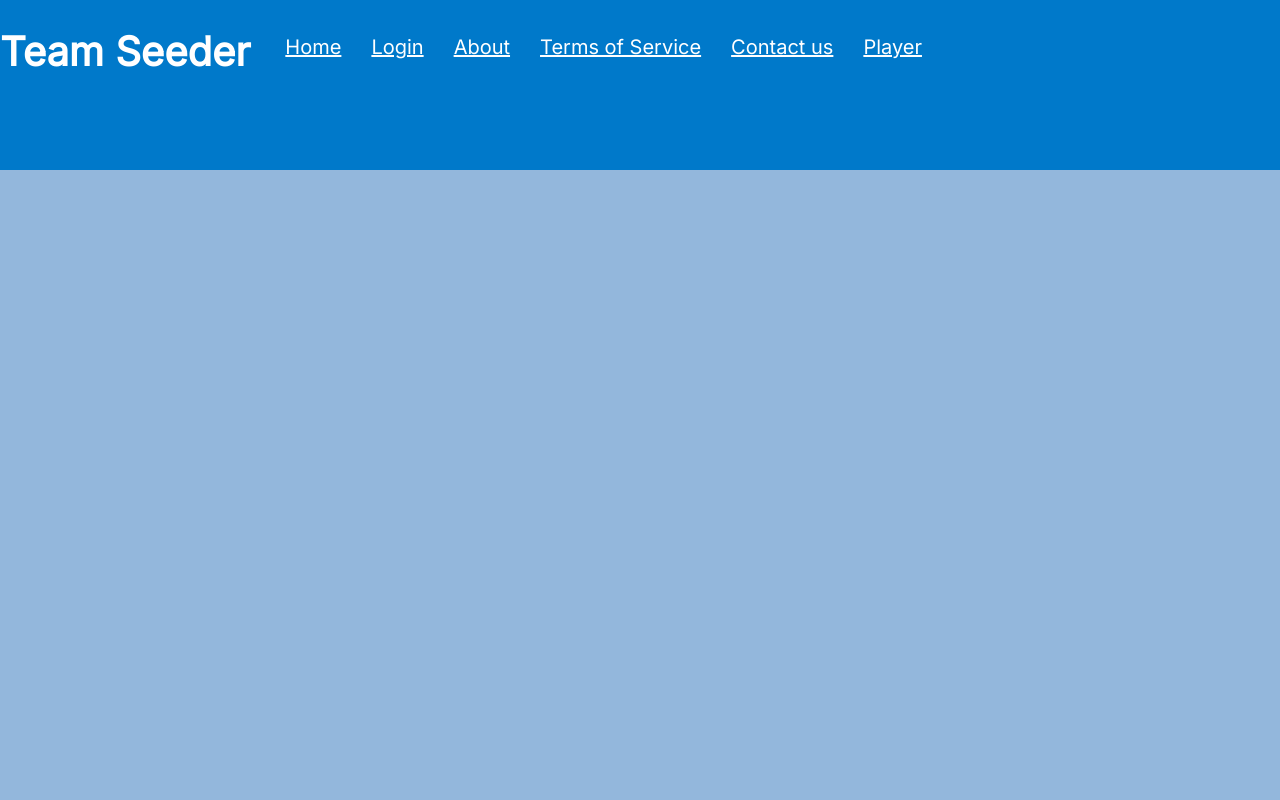
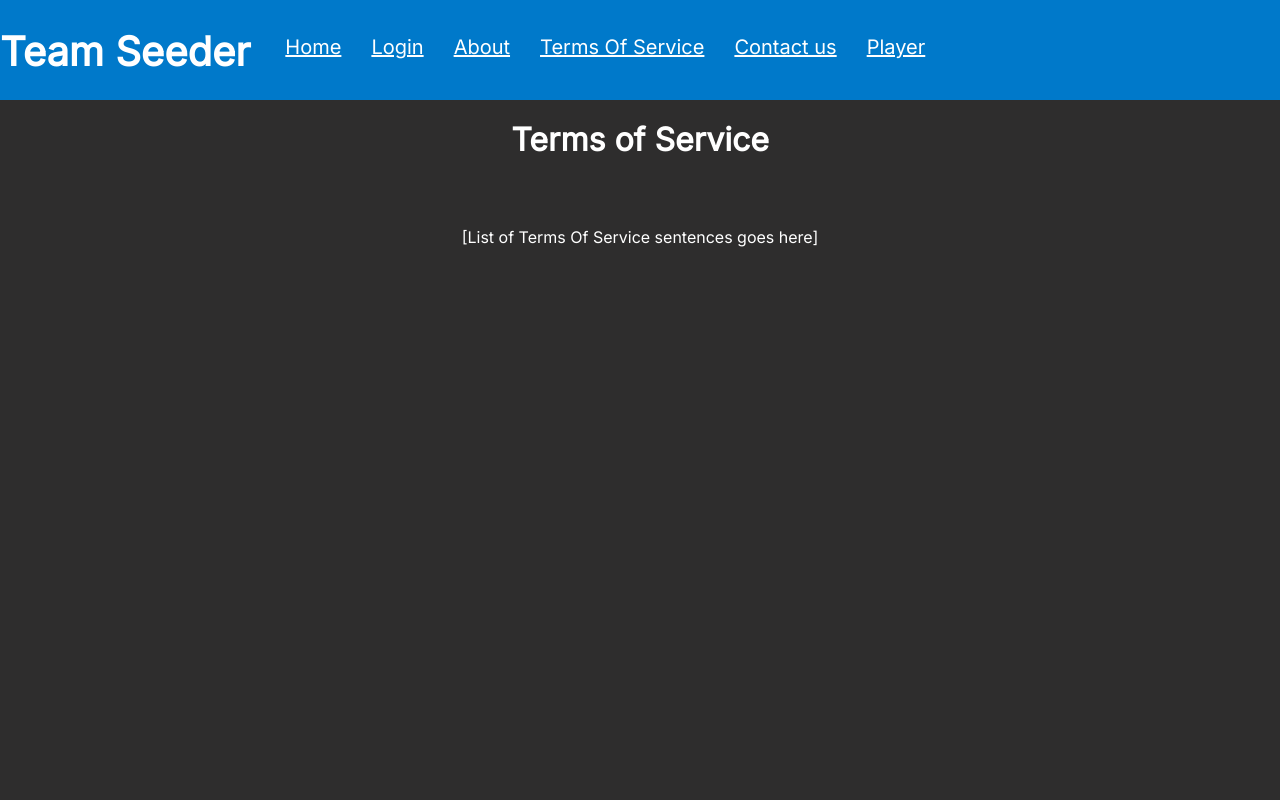
Before and after one commit to jpkravcik/team-seeder, a React (Create React App) app: page /TermsOfService in a window 1280 px wide. Shown: the top 800 px of the page. Built offline with nearby package versions, Linux system fonts and the light colour scheme; no server answers.

Commit message:
Fixed TOS page
all pages' button/links work well!

```diff
--- a/src/App.css
+++ b/src/App.css
@@ -341,6 +341,43 @@
 /*////////////////////////////////////////////////////////////////////////////////////*/
 
 
+/*////////////////////////////////////////////////////////////////////////////////////*/
+/*TOS page CSS*/
+
+.tosWrapper{
+    display: flex;
+    flex-direction: column;
+    align-content: center;
+    align-items: center;
+    height: 1000px;
+    width: 100%;
+    color: white;
+    background-color: rgb(46, 45, 45);
+
+}
+.tosWrapper p{
+    margin: 5px;
+}
+
+/* Change the h1 margin and padding, the default setting made the white space */
+.tosWrapper h1{
+    padding: 20px;
+    margin: 0px;
+    font-family: Inter;
+}
+
+.tosDescription{
+
+    text-align: center;
+    color: white;
+    font-family: Inter;
+    width: 30%;
+    margin: 20px;
+    padding: 10px;
+}
+/*////////////////////////////////////////////////////////////////////////////////////*/
+
+
 
 /*////////////////////////////////////////////////////////////////////////////////////*/
 /* Player page CSS*/
--- a/src/App.js
+++ b/src/App.js
@@ -6,12 +6,12 @@ import Home from './components/Home';
 import Footer from './components/Footer';
 import About from './components/About';
 import RegistrationForm from './components/RegistrationForm';
-import Tos from './components/Tos';
 import Contact from './components/Contact';
 import PrivateRoute from './utils/PrivateRoute';
 import Tournament from './components/Input';
 import Output from './components/Output';
 import Player from './components/Player';
+import TermsOfService from './components/TermsOfService';
 
 import {
   BrowserRouter as Router,
@@ -47,8 +47,8 @@ function App() {
             <About />
           </Route>
 
-          <Route path="/tos">
-            <Tos />
+          <Route path="/TermsOfService">
+            <TermsOfService />
           </Route>
 
           <Route path="/contact">
--- a/src/components/Header.js
+++ b/src/components/Header.js
@@ -15,7 +15,7 @@ const Header = () => {
                 <Link to="/">Home</Link>
                 <Link to="/Login">Login</Link>
                 <Link to="/About">About</Link>
-                <Link to="/Tos">Terms of Service</Link>
+                <Link to="/TermsOfService">Terms Of Service</Link>
                 <Link to="/contact">Contact us</Link>
                 <Link to="/Player">Player</Link>
 
--- /dev/null
+++ b/src/components/TermsOfService.js
@@ -0,0 +1,16 @@
+const TermsOfService = () => {
+    return (
+        <div className = "tosWrapper">
+            <h1>Terms of Service</h1>
+            <br />
+
+               <div className="tosDescription">
+
+                [List of Terms Of Service sentences goes here]
+               </div>
+
+        </div>
+    )
+}
+
+export default TermsOfService
--- a/src/components/Tos.js
+++ /dev/null
@@ -1,30 +0,0 @@
-const Tos = () => {
-    return (
-        <div className="container">
-            <h1>
-                Terms of Service
-            </h1>
-            <div className="siteDescription">
-
-                    Lorem ipsum dolor sit amet, consectetur adipiscing elit.
-                    Integer ac convallis nisi. Aenean convallis malesuada suscipit.
-                    Nullam bibendum semper ex ut tristique. Nam sodales tristique tempus.
-                    Praesent vel euismod metus. Donec laoreet felis nec dui tempus,
-                    quis pulvinar lorem sollicitudin. Etiam sollicitudin fermentum pharetra.
-                    Maecenas mollis arcu ut neque semper commodo. Nam sed fermentum elit.
-                    Pellentesque non dolor nulla.
-
-                    Aliquam auctor lectus at euismod scelerisque. Quisque finibus justo
-                    posuere mollis mattis. Donec tincidunt est leo, a luctus dolor scelerisque
-                    et. Class aptent taciti sociosqu ad litora torquent per conubia nostra,
-                    per inceptos himenaeos. Sed ut odio semper dui egestas molestie. Proin
-                    tristique metus in aliquam condimentum. Nullam malesuada erat magna, sed auctor
-                    est mollis commodo. Nulla auctor nulla at mauris iaculis vehicula. Phasellus
-                    mollis eleifend dui, vitae posuere odio pretium vitae.
-
-            </div>
-        </div>
-    )
-}
-
-export default Tos
```
